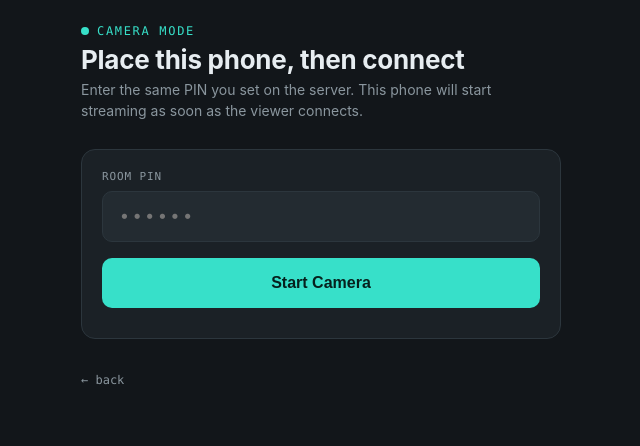
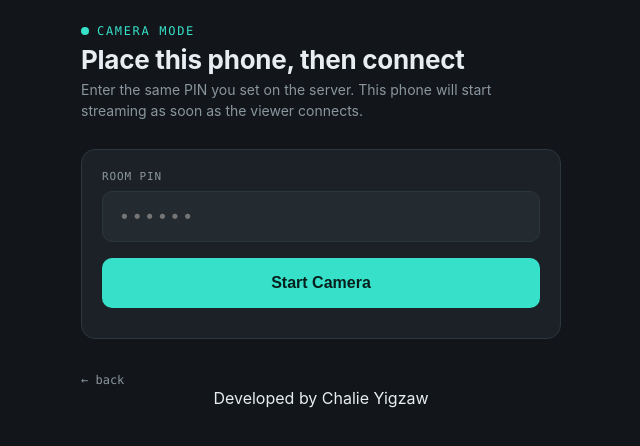
Before and after one commit to chalieyigzaw78-stack/Charlie-s-camera, a website: page public/camera.html in a window 1280 px wide. Shown: the whole page, without its empty margins (319-959 px from the left). Drawn offline with nearby package versions, Linux system fonts and the light colour scheme.

Commit message:
Update camera.html

```diff
--- a/public/camera.html
+++ b/public/camera.html
@@ -54,6 +54,7 @@
 
   <a class="back-link" href="index.html">&larr; back</a>
 </div>
+<div class="credit-footer">Developed by Chalie Yigzaw</div>
 
 <script src="/socket.io/socket.io.js"></script>
 <script src="ice-config.js"></script>
```
